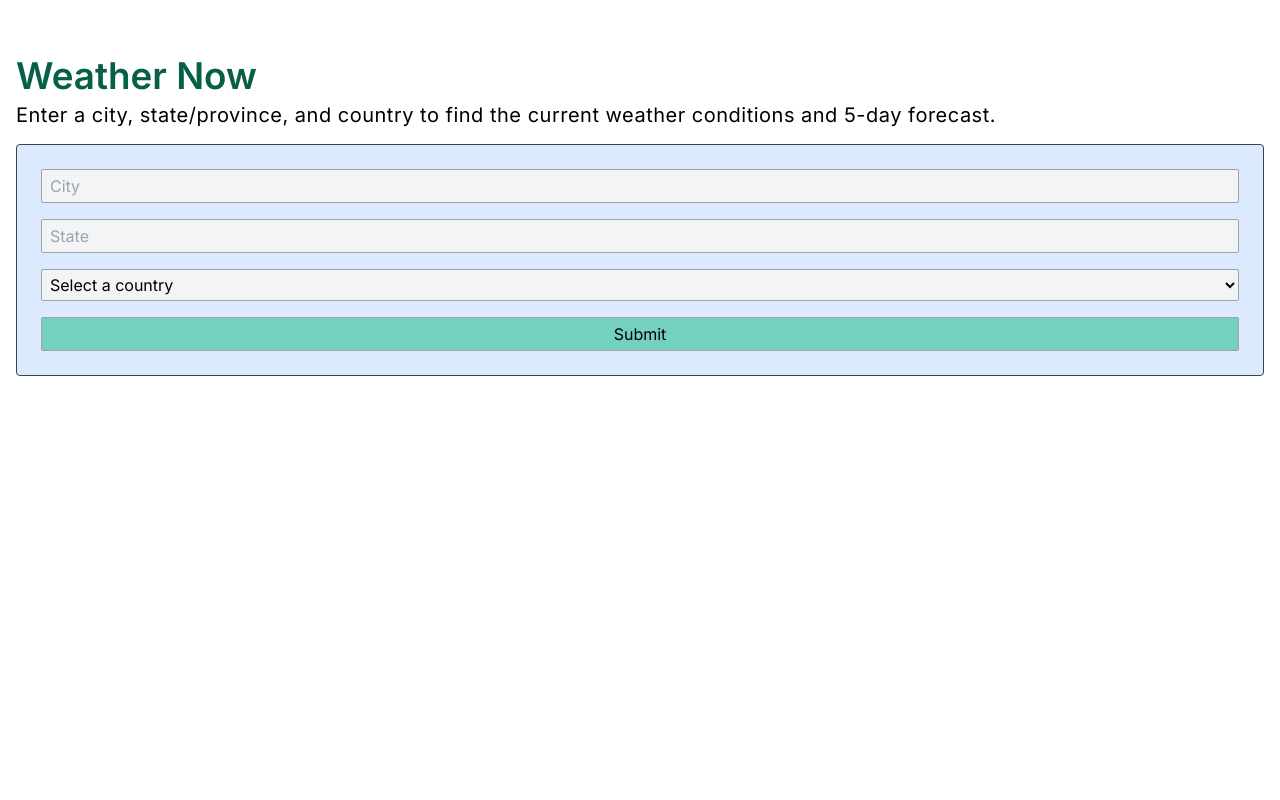
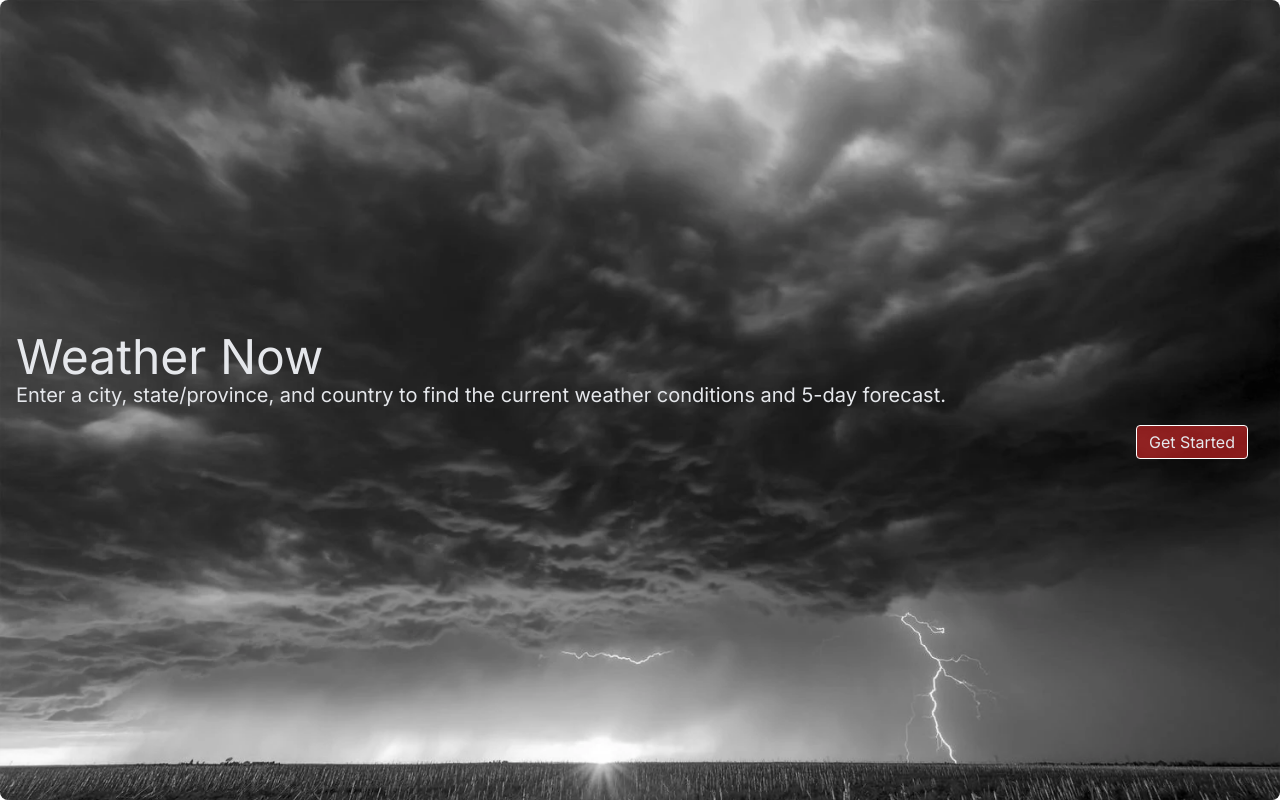
Before and after one commit to wlowrimore/weather_dash_2024, a Next.js app: page / in a window 1280 px wide. Built offline with nearby package versions, Linux system fonts and the light colour scheme.

Commit message:
adds condition on showing the form and adds bg image to landing page

```diff
--- a/src/app/components/forms/CityStateCountryForm.jsx
+++ b/src/app/components/forms/CityStateCountryForm.jsx
@@ -14,6 +14,7 @@ const CityStateCountryForm = () => {
   const [selectedCountry, setSelectedCountry] = useState('');
   const [weatherData, setWeatherData] = useState(null);
   const [forecastData, setForecastData] = useState(null);
+  const [formIsVisible, setFormIsVisible] = useState(false);
 
   const handleFormSubmit = async (e) => {
     e.preventDefault();
@@ -44,8 +45,20 @@ const CityStateCountryForm = () => {
     setSelectedCountry(countryCode);
   };
 
+  const handleOnClick = () => {
+    setFormIsVisible(!formIsVisible);
+    console.log('Form Is Visible:', formIsVisible);
+  }
+
   return (
     <div className='w-full flex flex-col justify-center'>
+      <div className={`${formIsVisible ? 'hidden' : 'w-full fixed z-20 bottom-0 top-0 right-0 left-0 flex flex-col items-start justify-center bg-bg-clouds bg-no-repeat bg-cover text-gray-200 p-4 rounded-lg'}`}>
+        <h1 className='text-5xl text-center'>Weather Now</h1>
+        <h2 className='text-xl'>Enter a city, state/province, and country to find the current weather conditions and 5-day forecast.</h2>
+        <div className='w-full flex justify-end mt-4 mb-2'>
+          <h3 onClick={handleOnClick} className='py-1 px-3 mr-4 bg-red-600/60 border border-white rounded'>Get Started</h3>
+        </div>
+      </div>
       {weatherData && forecastData ? (
         <>
           <CurrentWeather weatherData={weatherData} city={city} state={state} />
@@ -53,7 +66,7 @@ const CityStateCountryForm = () => {
         </>
       ) : (
         <div className='p-6 bg-blue-100 border border-neutral-700 rounded'>
-
+          {formIsVisible && (
             <form className='flex flex-col space-y-4' onSubmit={handleFormSubmit}>
               <input
                 type="text"
@@ -72,6 +85,7 @@ const CityStateCountryForm = () => {
               <CountriesDropdown onCountrySelect={handleCountrySelect} />
               <button className='border border-neutral-400 bg-emerald-500/50 rounded-sm py-1 px-2' type="submit">Submit</button>
             </form>
+          )}
         </div>
       )}
     </div>
--- a/src/app/page.js
+++ b/src/app/page.js
@@ -5,8 +5,8 @@ export default async function Home() {
   return (
     <main className='w-screen flex flex-col items-center mx-auto'>
       <div className='w-full h-full px-4 my-12'>
-        <h1 className='flex flex-col items-start text-emerald-800 text-[2.3rem] font-semibold'>Weather Now</h1>
-        <h2 className='text-xl tracking-wide leading-tight mb-4'>Enter a city, state/province, and country to find the current weather conditions and 5-day forecast.</h2>
+        {/* <h1 className='flex flex-col items-start text-emerald-800 text-[2.3rem] font-semibold'>Weather Now</h1> */}
+        {/* <h2 className='text-xl tracking-wide leading-tight mb-4'>Enter a city, state/province, and country to find the current weather conditions and 5-day forecast.</h2> */}
         <CityStateCountryForm />
       </div>
     </main>
--- a/tailwind.config.js
+++ b/tailwind.config.js
@@ -8,6 +8,7 @@ module.exports = {
   theme: {
     extend: {
       backgroundImage: {
+        "bg-clouds": "url('/images/clouds_lightening.webp')",
         "gradient-radial": "radial-gradient(var(--tw-gradient-stops))",
         "gradient-conic":
           "conic-gradient(from 180deg at 50% 50%, var(--tw-gradient-stops))",
```
Also changed, not shown: public/images/clouds_lightening.webp (added). Lines whose indentation alone changed are shown as unchanged.
